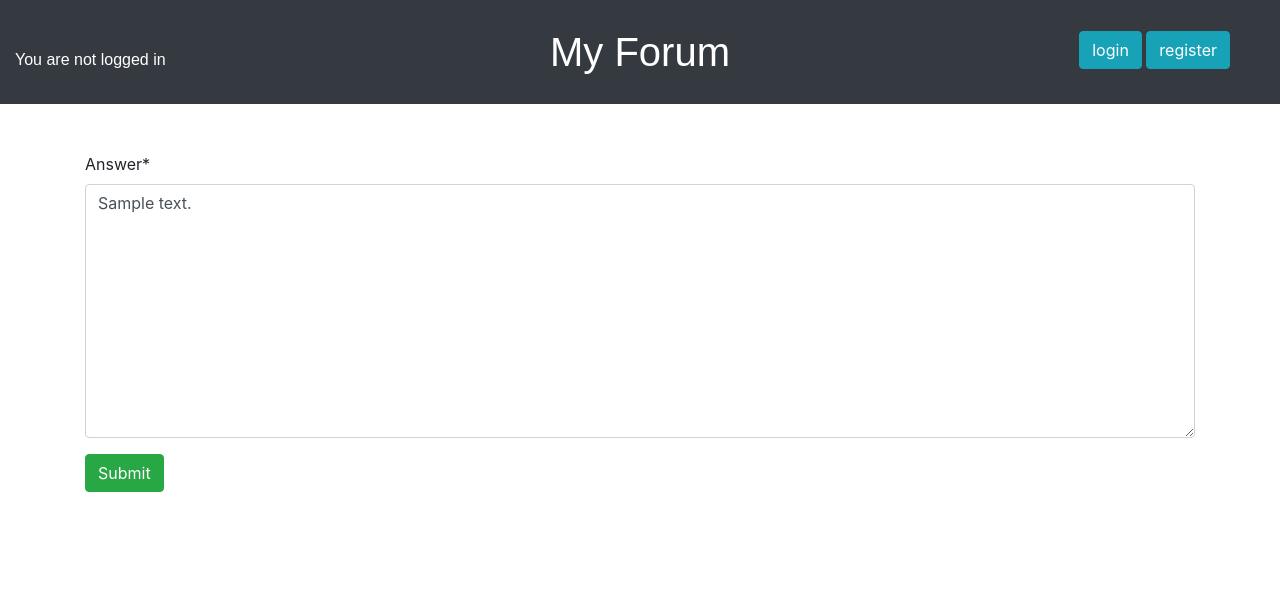
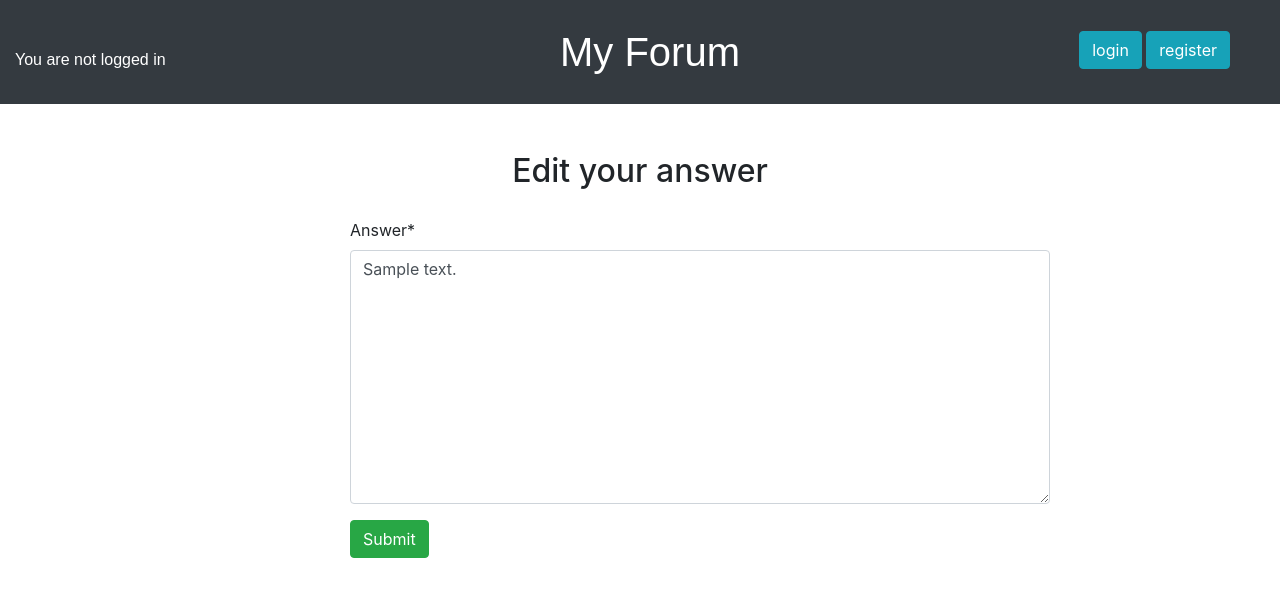
Before and after one commit to ravinduf/Forum, a Django app: page /editAnswer/1 in a window 1280 px wide. Shown: the top 597 px of the page. Run offline with Django 3.2, Linux system fonts and the light colour scheme; tables that the repository leaves empty hold one stand-in row (values such as "Sample post"); some libraries are stand-ins or nearby versions; some web fonts are replaced.

Commit message:
added styling for editing pages

```diff
--- a/forum/static/css/forum.css
+++ b/forum/static/css/forum.css
@@ -6,7 +6,7 @@
     box-sizing: border-box;
 }
 
-h1,h2{
+h1{
     text-align: center;
     font-family: 'Gotu', sans-serif;
 }
@@ -57,7 +57,7 @@ p{
 
 .head_base{
     position: absolute;
-    left: 550px;
+    left: 560px;
     bottom: 20px;
     padding-top: 50px;
 
@@ -92,3 +92,10 @@ p{
     position: absolute;
     right: 0px;
 }
+
+.edit_div{
+    position: absolute;
+    width: 700px;
+    left: 350px;
+    margin-top: 20px;
+}
--- a/forum/templates/forum/editAnswer.html
+++ b/forum/templates/forum/editAnswer.html
@@ -1,10 +1,11 @@
 {% extends 'forum/base.html' %}
 {% load crispy_forms_tags %}
 
-<h2> Edit your answer </h2>
+
 
 {% block content %}
-<div class='container'>
+<h2 style="text-align: center;"> Edit your answer </h2>
+<div class='edit_div'>
     <form method = 'POST'>{% csrf_token %}
         {{form|crispy }}
         <button type='submit' class="btn btn-success">Submit</button>
--- a/forum/templates/forum/editQuestion.html
+++ b/forum/templates/forum/editQuestion.html
@@ -2,7 +2,8 @@
 {% load crispy_forms_tags %}
 
 {% block content %}
-<div class='container'>
+<h2 style="text-align: center;"> Edit your Question </h2>
+<div class='edit_div'>
     <form method = 'POST'>{% csrf_token %}
         {{form|crispy }}
         <button type='submit' class="btn btn-success">Submit</button>
```
